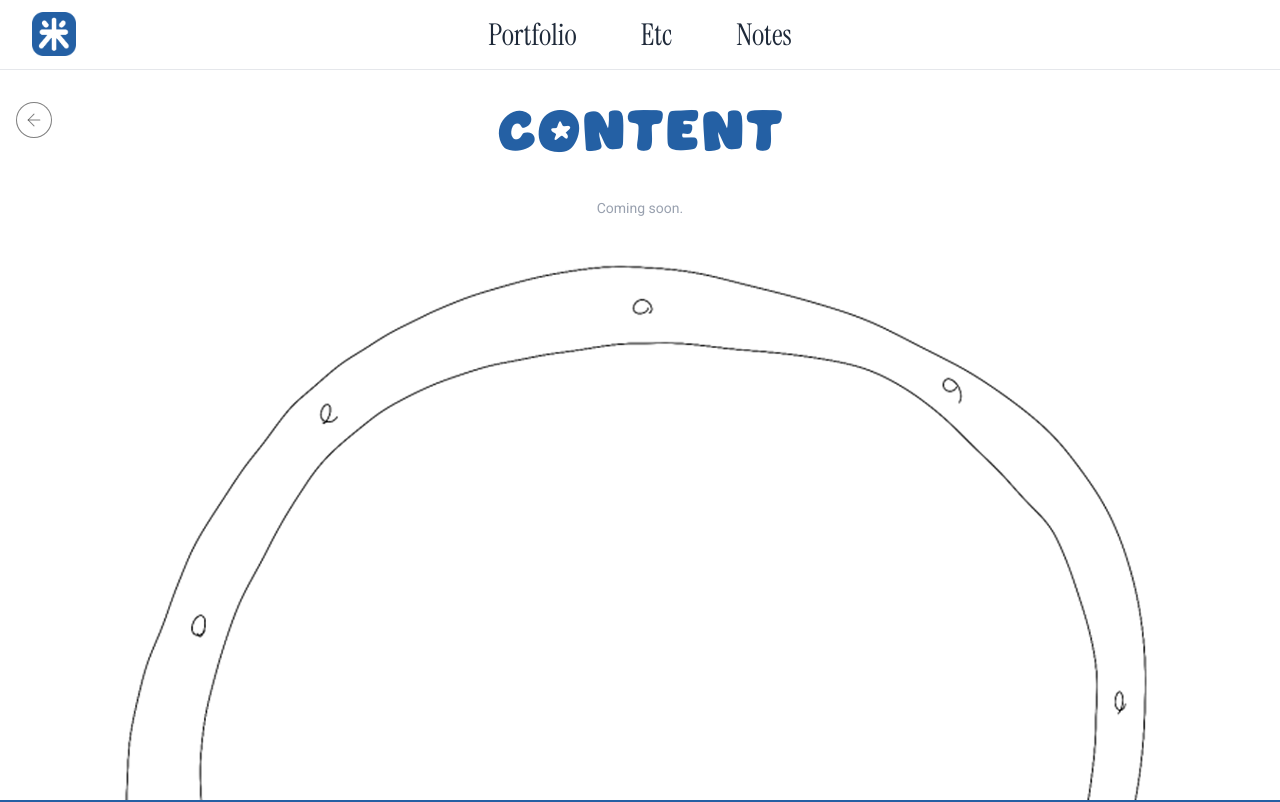
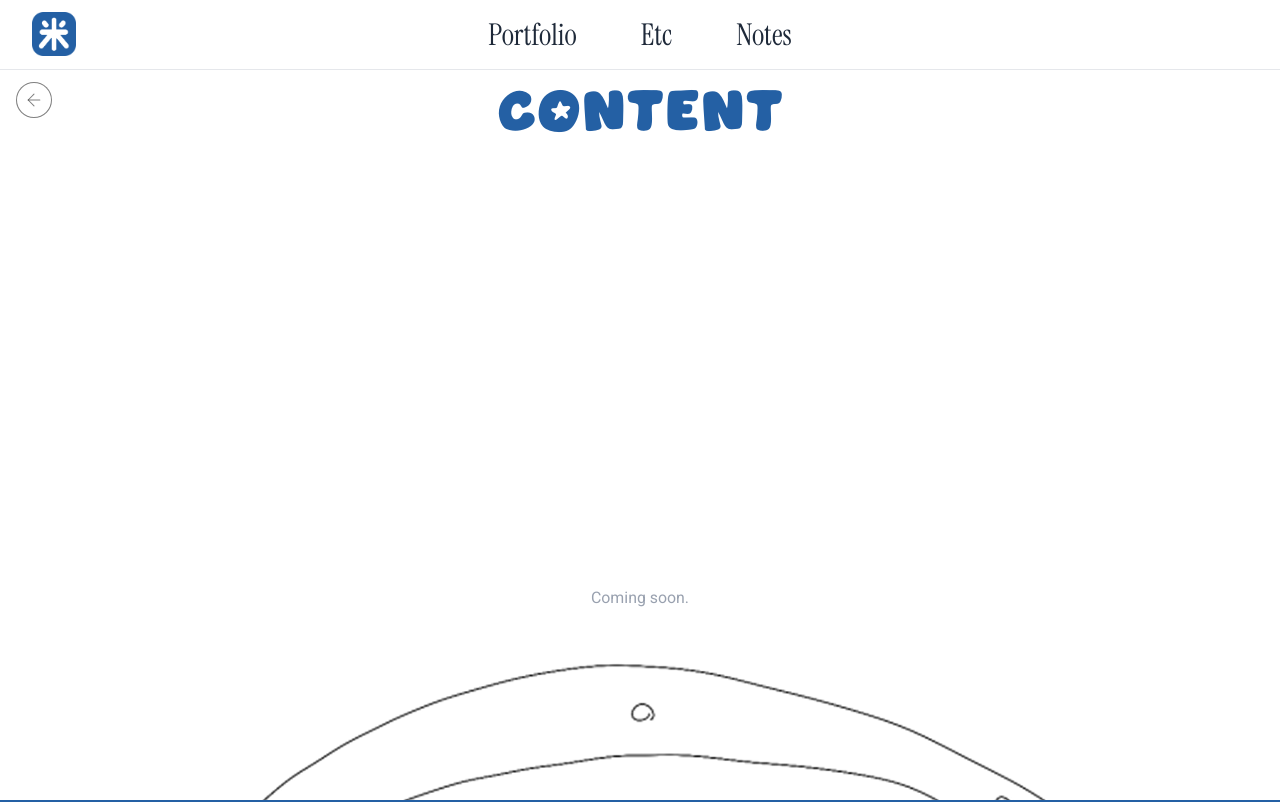
Before and after one commit to amyw41/personal-website, a Next.js app in the folder amy-wangs-jar/: page /etc/content in a window 1280 px wide. Shown: the top 802 px of the page. Built offline with nearby package versions, Linux system fonts and the light colour scheme.

Commit message:
plate fix???

```diff
--- a/amy-wangs-jar/app/etc/[category]/page.tsx
+++ b/amy-wangs-jar/app/etc/[category]/page.tsx
@@ -7,7 +7,7 @@ import Image from "next/image";
 import { AnimatePresence, motion } from "framer-motion";
 import { ArrowLeft, ChevronLeft, ChevronRight, X } from "lucide-react";
 import PlateCircle from "@/components/Etc/PlateCircle";
-import { ARROW_SIZE, NEIGHBOR_SCALE, computeLayout, useViewportWidth } from "@/components/WhatsInside/layout";
+import { ARROW_SIZE, MAX_ITEM_SIZE, NEIGHBOR_SCALE, deriveLayout, useElementSize } from "@/components/WhatsInside/layout";
 import { ETC_CATEGORIES, ETC_PHOTOS } from "@/lib/etc";
 
 // Matches Carousel.tsx's own arrow styling exactly — fixed size (not scaled
@@ -19,17 +19,33 @@ const ARROW_BUTTON_CLASS =
 const CENTER_SCALE = 1.1; // smaller than Carousel.tsx's own 1.3 — the featured photo here was reading too large
 const FAR_SCALE = 0.55; // matches Carousel.tsx's own dist>=2 scale
 
-// The plate's diameter relative to itemSize (computeLayout's own uniform
-// item size — the same one the home page carousel uses).
+// The plate's diameter relative to itemSize (deriveLayout's own uniform
+// item size — the same formulas the home page carousel uses, just driven
+// from a frozen design constant here instead of a re-solved viewport width).
 const PLATE_SCALE = 2.5;
-// Fraction of the plate's own diameter that hangs off the bottom edge,
-// clipped by its wrapper below. 0.67 leaves ~1/3 of the circle peeking above
-// the item row.
-const BLEED_FRACTION = 0.67;
+// How much of the plate image is actually visible, as a fraction of its own
+// diameter — entirely independent of the plate's radius. (The previous
+// BLEED_FRACTION formula pinned the crop window's top to the plate's own
+// center — "top: -plateRadius" — so it always showed at least half the
+// image no matter how it was tuned; the "thin sliver" look before was
+// actually the section's overflow-hidden accidentally chopping the rest off
+// on top of that, not this fraction doing its job. Now that the section
+// never needs to clip anything, this is what actually controls it — tune
+// this directly to get the sliver back.) The crop window always starts from
+// the image's own top edge (its clean edge post-rotation — see
+// PlateCircle's own comment), so this is "how far down from the top of the
+// image is visible," not a fraction measured from the plate's center.
+const PLATE_VISIBLE_RATIO = 0.15;
 // Fraction of itemSize left as breathing room between the item ring and the
 // plate's own rim — smaller than before so the plate's visible top sits
 // higher, closer under the photo row instead of leaving a big empty gap.
 const PLATE_ITEM_GAP_RATIO = -0.12;
+
+// Ceiling on how large the whole composition (scaled up from its fixed
+// design size — see the scale calc in the component below) is ever allowed
+// to render, so an ultrawide or very tall monitor doesn't blow it up to
+// something comically oversized just because the space is there.
+const MAX_SCALE = 1.5;
 
 // Position + rotation for a slot `offsetDeg` degrees around from center (0 =
 // dead center/top, positive = right, negative = left) at the given radius.
@@ -61,12 +77,21 @@ export default function EtcCategoryPage() {
   // photoCount, derived below once photoCount is known.
   const [step, setStep] = useState(0);
   const [selectedIndex, setSelectedIndex] = useState<number | null>(null);
-  const viewportWidth = useViewportWidth();
-  // Exactly the home page carousel's own layout math — same item size,
-  // spacing, and gap formulas it uses. Nothing here is etc-specific; the
-  // only thing that differs from Carousel.tsx is that these linear
-  // distances get bent onto an arc below instead of laid out in a line.
-  const { itemSize, imageSize, spacing, gap } = computeLayout(viewportWidth);
+  // Frozen at the design constant, not re-solved per viewport. The whole
+  // composition — item spacing, arrow position, plate size, and the
+  // plate's own crop line — is designed once at this one fixed size, then
+  // scaled as a single unit to fit whatever space is actually available
+  // (see `scale` below). That's what keeps every one of those pieces in
+  // sync with every other one: nothing here can independently drift out of
+  // proportion with anything else the way separately-tuned per-viewport
+  // formulas (this page's old approach) eventually did.
+  const { itemSize, imageSize, spacing, gap } = deriveLayout(MAX_ITEM_SIZE);
+  // Measures the actual box this composition needs to fit into — the
+  // flex-1 area below the title (see the render below), not the raw
+  // viewport, so the header's height and the section's own padding are
+  // automatically netted out by ordinary CSS layout instead of a
+  // hand-subtracted pixel budget.
+  const [areaBoxRef, availableSize] = useElementSize<HTMLDivElement>();
 
   // When photoCount is even, the photo exactly opposite center can't split
   // evenly between the two sides — the tie always resolves to the right, so
@@ -142,7 +167,19 @@ export default function EtcCategoryPage() {
   const plateSize = itemSize * PLATE_SCALE;
   const plateRadius = plateSize / 2;
   const attachRadius = plateRadius + itemSize * (0.5 + PLATE_ITEM_GAP_RATIO);
-  const plateVisibleBelowHub = Math.max(0, plateSize * (1 - BLEED_FRACTION));
+  // See PLATE_VISIBLE_RATIO's own comment — the actual crop height, small and
+  // independent of plateRadius.
+  const plateVisibleHeight = plateSize * PLATE_VISIBLE_RATIO;
+  // The crop window's own top stays pinned plateRadius above the hub —
+  // unchanged from the very first working version of this page — so the
+  // visible sliver stays immediately adjacent to the photo ring exactly like
+  // it always did. Only its height shrank (above), so its bottom edge now
+  // usually lands *above* the hub, not below it — this is how far below the
+  // hub the composition's own lowest visible pixel actually sits, which is
+  // normally negative (nothing visible reaches down to the hub at all; the
+  // hub past that point is just an invisible math reference the photo ring
+  // is built from, not a pixel that needs to be included in the box).
+  const plateBottomBelowHub = plateVisibleHeight - plateRadius;
 
   // Converts a *linear* distance — exactly what Carousel.tsx would use for
   // its flat `x: offset*spacing` — into the angle needed to cover that same
@@ -164,27 +201,50 @@ export default function EtcCategoryPage() {
   // Container sizing: wide/tall enough to hold the plate + the full curved
   // row, arrows included, without clipping.
   const topReach = attachRadius + (itemSize * CENTER_SCALE) / 2 + 12;
-  const areaHeight = topReach + plateVisibleBelowHub;
+  // Usually less than topReach alone, now that plateBottomBelowHub is
+  // normally negative — the box only needs to reach down to whichever is
+  // actually lowest, the photo ring or the plate sliver, not both stacked.
+  const areaHeight = topReach + plateBottomBelowHub;
   const areaWidth = Math.abs(rightArrowSlot.x) * 2 + ARROW_SIZE + 16;
+
+  // The design box for whichever branch is about to render — the plate-only
+  // empty state is a different (smaller) natural box than the full
+  // photo+arrow arc, so the scale has to be solved against whichever one is
+  // actually on screen.
+  const designWidth = photoCount === 0 ? plateSize : areaWidth;
+  const designHeight = photoCount === 0 ? plateVisibleHeight : areaHeight;
+  // The one scale factor the whole composition renders at (applied as a
+  // single transform below) — the same technique used to fit an SVG/logo
+  // into any container. Deliberately no floor on the small end: letting it
+  // shrink to whatever actually fits is what makes "fits by construction" an
+  // absolute guarantee instead of a usual case with an escape hatch.
+  // availableSize starts at {0,0} before the very first client measurement,
+  // which would make this 0 — but useElementSize corrects that
+  // synchronously before the browser's first paint (see its own comment),
+  // so that never actually renders.
+  const scale =
+    availableSize.width > 0 && availableSize.height > 0
+      ? Math.min(availableSize.width / designWidth, availableSize.height / designHeight, MAX_SCALE)
+      : 0;
 
   const selected = selectedIndex !== null ? photos[selectedIndex] : null;
 
   return (
     <section
-      className="relative mx-auto w-full max-w-[96rem] overflow-hidden px-4 pt-8 text-center"
+      className="relative mx-auto flex w-full max-w-[96rem] flex-col overflow-hidden px-4 pt-3 text-center"
       style={{
         // Caps this page to exactly one viewport below the sticky header
-        // (same --taskbar-height var Jar.js's hero reads) so the plate's
-        // bleed is hard-clipped at the fold instead of trailing off into a
-        // tall scroll of mostly-empty space — the footer then lands right
-        // at that cutoff instead of after a big gap.
+        // (same --taskbar-height var Jar.js's hero reads). The composition
+        // below is scaled (see `scale` above) to fit whatever room that
+        // leaves, so nothing here needs to clip it at the fold anymore —
+        // this height is just the fixed budget `scale` fits inside of.
         height: "calc(100dvh - var(--taskbar-height, 4.375rem))",
       }}
     >
       <Link
         href="/etc"
         aria-label="Back to What's on my plate"
-        className={`absolute left-4 top-8 z-20 ${ARROW_BUTTON_CLASS}`}
+        className={`absolute left-4 top-3 z-20 ${ARROW_BUTTON_CLASS}`}
         onClick={(e) => {
           e.preventDefault();
           setSelectedIndex(null);
@@ -195,6 +255,7 @@ export default function EtcCategoryPage() {
       </Link>
 
       <motion.div
+        className="flex min-h-0 flex-1 flex-col"
         initial={{ opacity: 0, y: 40 }}
         // Exit continues the same upward direction the entrance arrived
         // from (fading out on its way further up) instead of reversing back
@@ -210,30 +271,67 @@ export default function EtcCategoryPage() {
         </h1>
 
         {photoCount === 0 ? (
-          <div className="relative mx-auto mt-16" style={{ width: plateSize, height: plateRadius + plateVisibleBelowHub }}>
-            {/* Sits just above the plate rather than at the bottom of its (tall,
-                viewport-clipped) container — the plate's own lower portion may
-                get cut off at the fold, but this stays safely above that line. */}
-            <p className="absolute inset-x-0 -top-6 font-roboto text-sm text-gray-400">Coming soon.</p>
+          // flex-1: fills whatever vertical room the title left in the
+          // section above — its own rendered size (measured by areaBoxRef)
+          // is exactly the "available space" `scale` above solves against,
+          // with header height and padding already netted out by ordinary
+          // CSS layout instead of a hand-subtracted pixel budget.
+          <div ref={areaBoxRef} className="relative mt-16 min-h-0 flex-1">
             <div
-              className="absolute left-1/2 -translate-x-1/2 overflow-hidden"
-              style={{ top: 0, width: plateSize, height: plateRadius + plateVisibleBelowHub }}
+              className="absolute bottom-0 left-1/2"
+              style={{
+                width: plateSize,
+                height: plateVisibleHeight,
+                transform: `translateX(-50%) scale(${scale})`,
+                // Anchors the bottom-center point (where the plate sits) in
+                // place while the rest of the composition grows/shrinks
+                // around it, so scaling never shifts where it visually docks.
+                transformOrigin: "bottom center",
+              }}
             >
-              <PlateCircle label="" size={plateSize} className="absolute left-0 top-0" />
+              {/* Sits just above the plate; scales down together with it
+                  since it lives inside the same scaled wrapper. */}
+              <p className="absolute inset-x-0 -top-6 font-roboto text-sm text-gray-400">Coming soon.</p>
+              <div
+                className="absolute left-1/2 -translate-x-1/2 overflow-hidden"
+                style={{ top: 0, width: plateSize, height: plateVisibleHeight }}
+              >
+                <PlateCircle label="" size={plateSize} className="absolute left-0 top-0" />
+              </div>
             </div>
           </div>
         ) : (
+          // Same flex-1-measures-available-space contract as the empty-state
+          // branch above.
+          <div ref={areaBoxRef} className="relative mt-8 min-h-0 flex-1">
           <div
-            className="relative mx-auto mt-8"
-            style={{ width: areaWidth, height: areaHeight }}
+            className="absolute bottom-0 left-1/2"
+            style={{
+              width: areaWidth,
+              height: areaHeight,
+              transform: `translateX(-50%) scale(${scale})`,
+              // Anchors the hub (bottom-center of this box) in place while
+              // the rest of the composition scales around it — this single
+              // transform is the only thing standing between the fixed
+              // design box above and whatever space is actually available;
+              // everything inside stays in the exact proportions it was
+              // designed at, no separate re-solving.
+              transformOrigin: "bottom center",
+            }}
           >
           {/* Hub: the plate, both arrows, and the item track are all
               positioned relative to this single anchor point, the same way
               the previous arc version worked. */}
-          <div className="absolute left-1/2" style={{ bottom: plateVisibleBelowHub }}>
+          <div className="absolute left-1/2" style={{ bottom: plateBottomBelowHub }}>
+            {/* top: -plateRadius, unchanged from the original working
+                version — keeps the crop window's top pinned right where the
+                photo ring actually is, so the visible sliver reads as
+                attached to the photos, not floating apart from them. Only
+                the height (plateVisibleHeight, small and independent of
+                plateRadius) changed — see PLATE_VISIBLE_RATIO's comment. */}
             <div
               className="absolute left-1/2 -translate-x-1/2 overflow-hidden"
-              style={{ top: -plateRadius, width: plateSize, height: plateRadius + plateVisibleBelowHub }}
+              style={{ top: -plateRadius, width: plateSize, height: plateVisibleHeight }}
             >
               <PlateCircle label="" size={plateSize} className="absolute left-0 top-0" />
             </div>
@@ -307,17 +405,13 @@ export default function EtcCategoryPage() {
                   bottom-center (originY:1), the hub point every item is
                   already anchored to below, not the box's own center. */}
               <motion.div
-                // Keyed so the one-time correction from the unmeasured
-                // (viewportWidth===0) default to the real viewport width
-                // remounts this fresh instead of animating a spring/tween
-                // between the two — exactly Carousel.tsx's own fix for the
-                // same issue (see its comment). Without the key, itemSize
-                // (and therefore attachRadius and every item's arc slot)
-                // jumps from the small SSR-default layout to the real one on
-                // an already-mounted tree, which Framer springs through
-                // instead of snapping to, reading as the whole fan expanding
-                // outward from the plate on first paint.
-                key={viewportWidth === 0 ? "measuring" : "ready"}
+                // No remount-on-measure key needed here (unlike the old
+                // viewport-width-solved layout, or Carousel.tsx's own):
+                // itemSize is now a frozen constant, identical on the server
+                // and every client render, so attachRadius and every item's
+                // arc slot never jump after mount — only `scale` (a plain
+                // style, not a Framer-animated value) changes once the
+                // available space is measured.
                 className="absolute inset-0"
                 style={{ originX: 0.5, originY: 1 }}
                 initial={false}
@@ -399,6 +493,7 @@ export default function EtcCategoryPage() {
             </div>
           </div>
         </div>
+        </div>
         )}
       </motion.div>
 
--- a/amy-wangs-jar/components/WhatsInside/layout.ts
+++ b/amy-wangs-jar/components/WhatsInside/layout.ts
@@ -31,7 +31,15 @@ export function computeLayout(viewportWidth: number, maxItemSize: number = MAX_I
   const denom = 1 + 2 * NEIGHBOR_SCALE + 4 * GAP_RATIO;
   const solvedItemSize = (available - 2 * ARROW_SIZE) / denom;
   const itemSize = Math.min(maxItemSize, Math.max(MIN_ITEM_SIZE, solvedItemSize));
+  return deriveLayout(itemSize);
+}
 
+// Every dimension computeLayout derives from a solved itemSize, factored out
+// so a caller that wants to skip the width-solve entirely (the plate page —
+// see its own comment on why it freezes itemSize at MAX_ITEM_SIZE and scales
+// the whole finished composition instead) can drive the exact same formulas
+// from a fixed itemSize instead of a re-solved one.
+export function deriveLayout(itemSize: number) {
   const gap = itemSize * GAP_RATIO;
   const imageSize = itemSize * IMAGE_RATIO;
   const neighborSize = itemSize * NEIGHBOR_SCALE;
```
Also changed, not shown: 1 other file (tests, documents, lock files or other folders).
